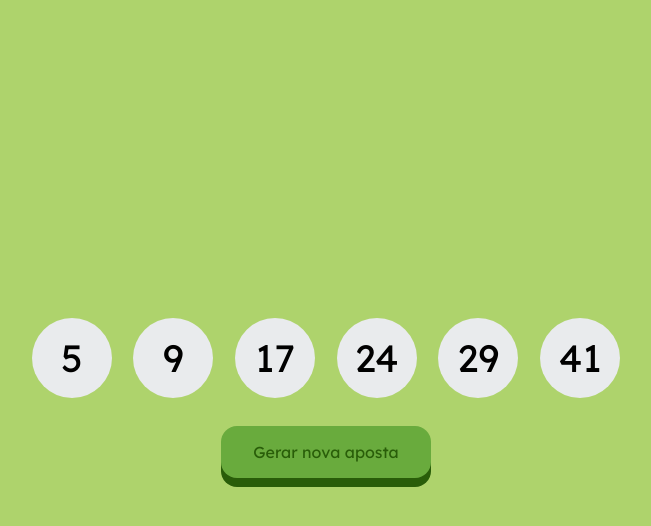
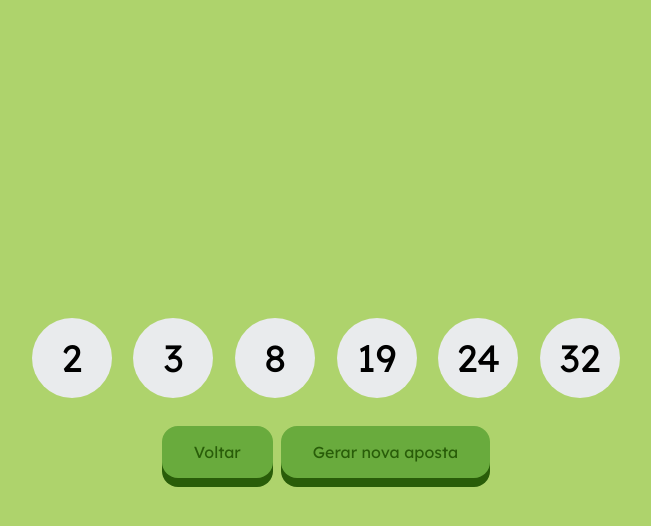
Before and after one commit to jeiseldias/fezinha, a Next.js app: page / in a window 1280 px wide. Both pictures are taken after a click on the element "06". Shown: the top 526 px of the page, without its empty margins (314-965 px from the left). Built offline with nearby package versions, Linux system fonts and the light colour scheme.

Commit message:
Adding back button and changing create bet logic

```diff
--- a/pages/index.js
+++ b/pages/index.js
@@ -4,14 +4,22 @@ import styles from '../styles/Home.module.css'
 
 export default function Home() {
     const [size, setSize] = useState(0);
+    const [numbers, setNumbers] = useState([]);
     let picked = [];
 
-    if(size !== 0) createBet()
+    useEffect(() => {
+        console.log(numbers)
+    }, [numbers])
+
+    useEffect(() => {
+        if(size !== 0) createBet()
+    }, [size])
 
     function createBet() {
         const min = Math.ceil(1);
         const max = Math.floor(60);
         let number = 0;
+        picked = []
 
         for( var i = 0; i < size; i++) {
             number = Math.floor(Math.random() * (max - min + 1)) + min
@@ -24,6 +32,7 @@ export default function Home() {
         }
 
         picked.sort(function(a, b){return a - b});
+        setNumbers(picked)
     }
 
     function handleAnswer(newSize) {
@@ -35,7 +44,7 @@ export default function Home() {
     }
 
     function showBet() {
-        const bet = picked.map((number) => <div key={`bet-${number}`} className={styles.number}>{number}</div>)
+        const bet = numbers.map((number) => <div key={`bet-${number}`} className={styles.number}>{number}</div>)
 
         return(
             <>
@@ -44,7 +53,8 @@ export default function Home() {
                 </div>
 
                 <div className={styles.button}>
-                    <button onClick={newBet}>Gerar nova aposta</button>
+                    <button onClick={newBet}>Voltar</button>
+                    <button onClick={() => createBet()}>Gerar nova aposta</button>
                 </div>
             </>
         )
--- a/styles/Home.module.css
+++ b/styles/Home.module.css
@@ -50,6 +50,8 @@
 .button {
     width: 600px;
     height: 60px;
+
+    gap:8px;
 
     display: flex;
     justify-content: center;
--- a/styles/globals.css
+++ b/styles/globals.css
@@ -5,6 +5,8 @@
   --secondary: #69AB3D;
   --tertiary: #AED36C;
   --quaternary: #E9EBED;
+
+  --red: #F7404E;
 }
 
 html,
```
